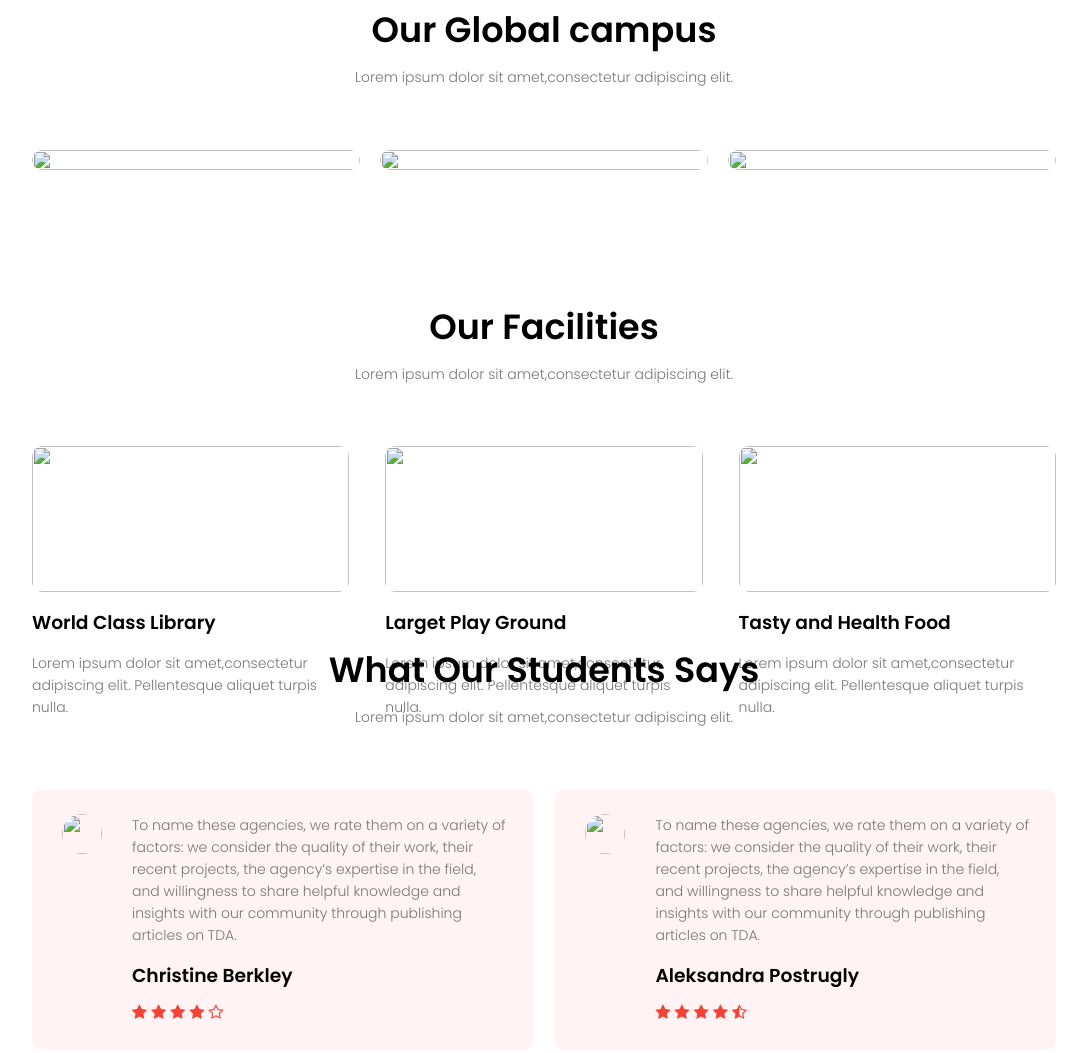
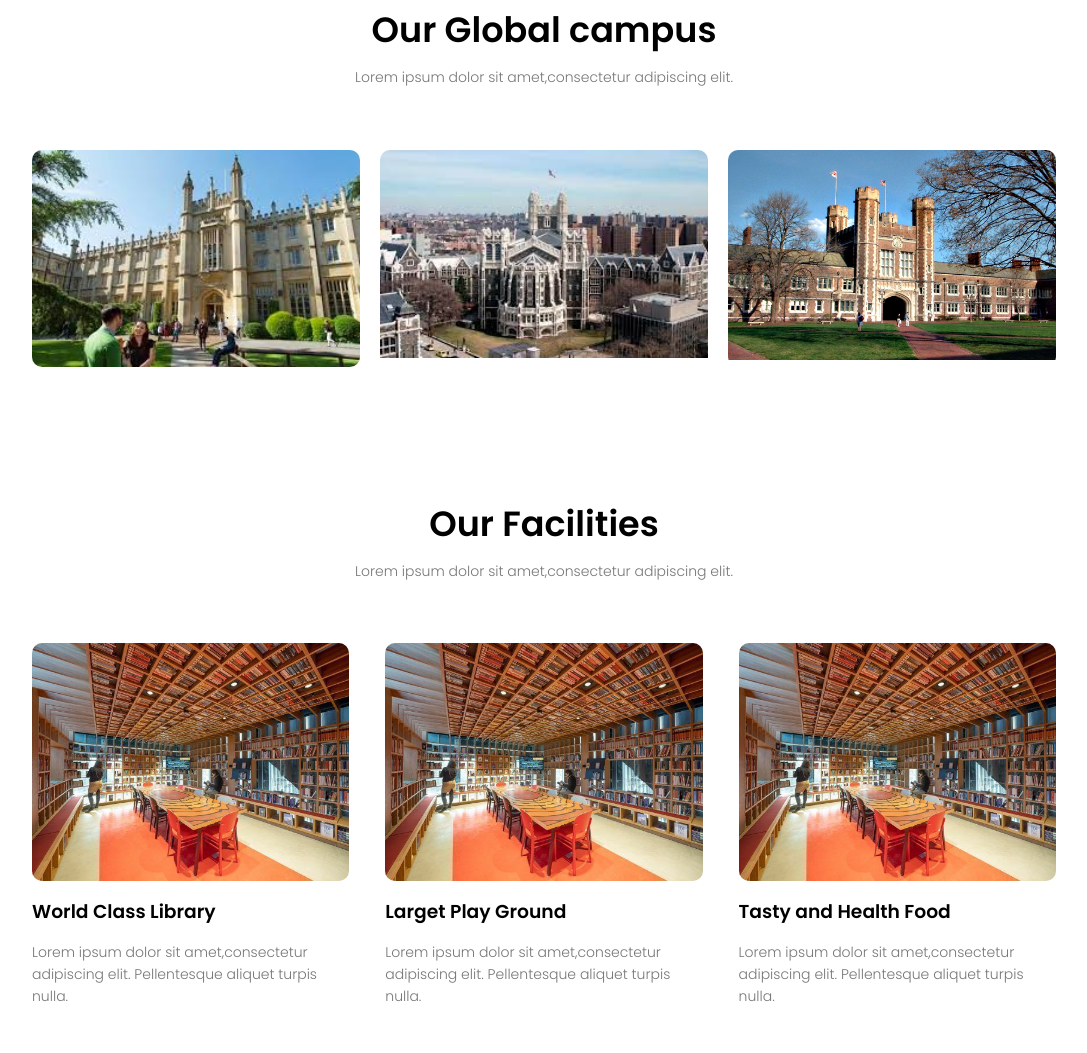
Before and after one commit to ekalook/ekolook.github.io, a plain HTML site: page index.html in a window 1280 px wide. Shown: the part 1429-2482 px from the top of the page, without its empty margins (96-1183 px from the left). Drawn offline with Linux system fonts and the light colour scheme; files whose address does not match are found by name.

Commit message:
Update index.html

```diff
--- a/index.html
+++ b/index.html
@@ -67,19 +67,19 @@
             <p>Lorem ipsum dolor sit amet,consectetur adipiscing elit.</p>
             <div class="row">
                 <div class="campus-col">
-                    <img src="london.jpg">
+                    <img src="New folder/london.jpg">
                     <div class="layer">
                         <h3>LONDON</h3>
                     </div>
                 </div>
                 <div class="campus-col">
-                    <img src="new york.jpg">
+                    <img src="New folder/new york.jpg">
                     <div class="layer">
                         <h3>NEW YORK</h3>
                     </div>
                 </div>
                 <div class="campus-col">
-                    <img src="washington.jpg">
+                    <img src="New folder/washington.jpg">
                     <div class="layer">
                         <h3>WASHINGTON</h3>
                     </div>
@@ -95,19 +95,19 @@
 
             <div class="row">
                 <div class="facilities-col">
-                    <img src="library.jpg">
+                    <img src="New folder/library.jpg">
                     <h3>World Class Library</h3>
                     <p>Lorem ipsum dolor sit amet,consectetur adipiscing elit.
                         Pellentesque aliquet turpis nulla.</p>
                  </div>
                  <div class="facilities-col">
-                    <img src="library.jpg">
+                    <img src="New folder/library.jpg">
                     <h3>Larget Play Ground</h3>
                     <p>Lorem ipsum dolor sit amet,consectetur adipiscing elit.
                         Pellentesque aliquet turpis nulla.</p>
                  </div>
                  <div class="facilities-col">
-                    <img src="library.jpg">
+                    <img src="New folder/library.jpg">
                     <h3>Tasty and Health Food</h3>
                     <p>Lorem ipsum dolor sit amet,consectetur adipiscing elit.
                         Pellentesque aliquet turpis nulla.</p>
@@ -123,7 +123,7 @@
 
                 <div class="row">
                     <div class="testimonial-col">
-                        <img src="christina.jpg">
+                        <img src="New folder/christina.jpg">
                         <div>
                         <p>To name these agencies, we rate them on a variety of factors: we
                             consider the quality of their work, their recent projects, the
@@ -138,7 +138,7 @@
                         </div>
                     </div>
                     <div class="testimonial-col">
-                        <img src="aleksandra.jpg">
+                        <img src="New folder/aleksandra.jpg">
                         <div>
                         <p>To name these agencies, we rate them on a variety of factors: we
                             consider the quality of their work, their recent projects, the
```
